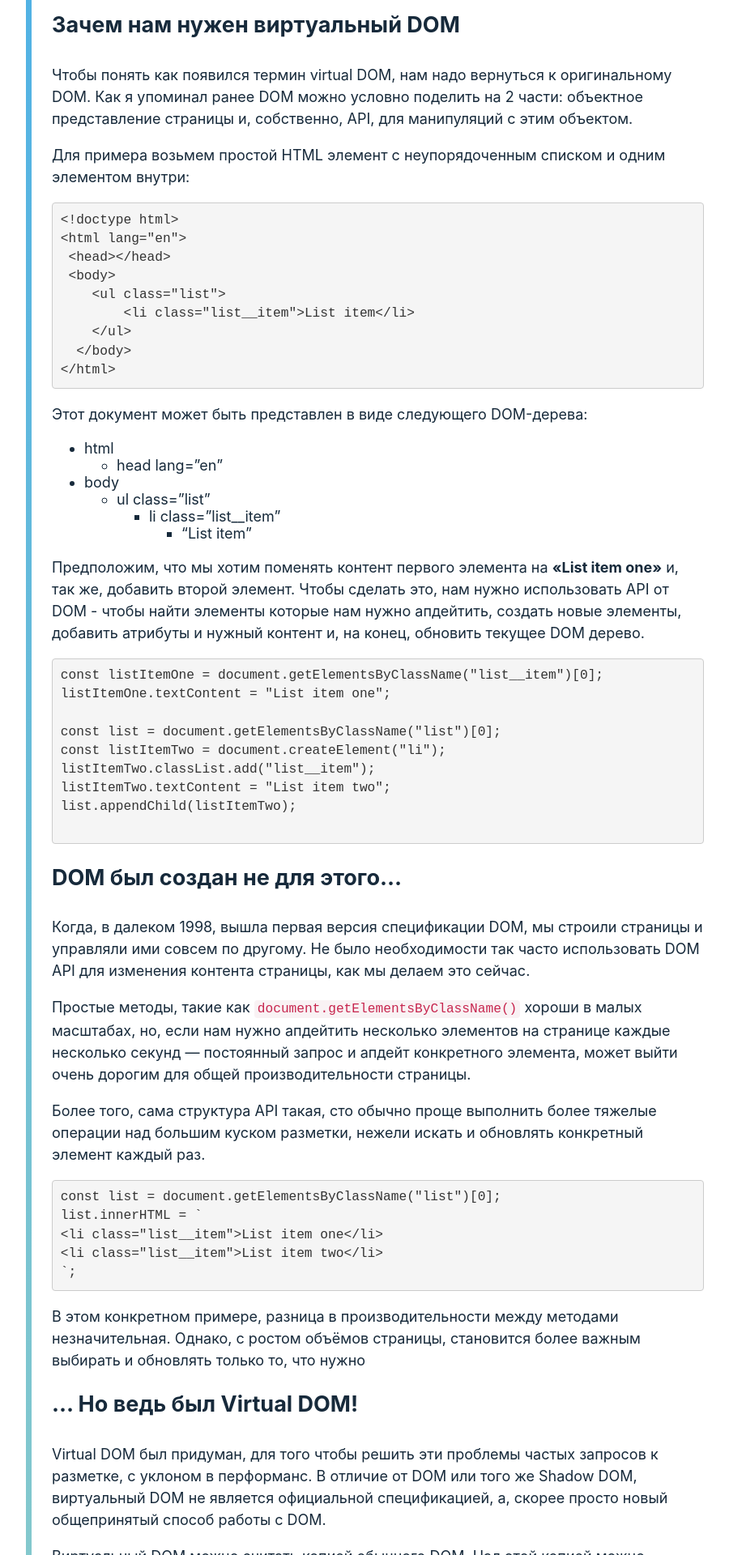
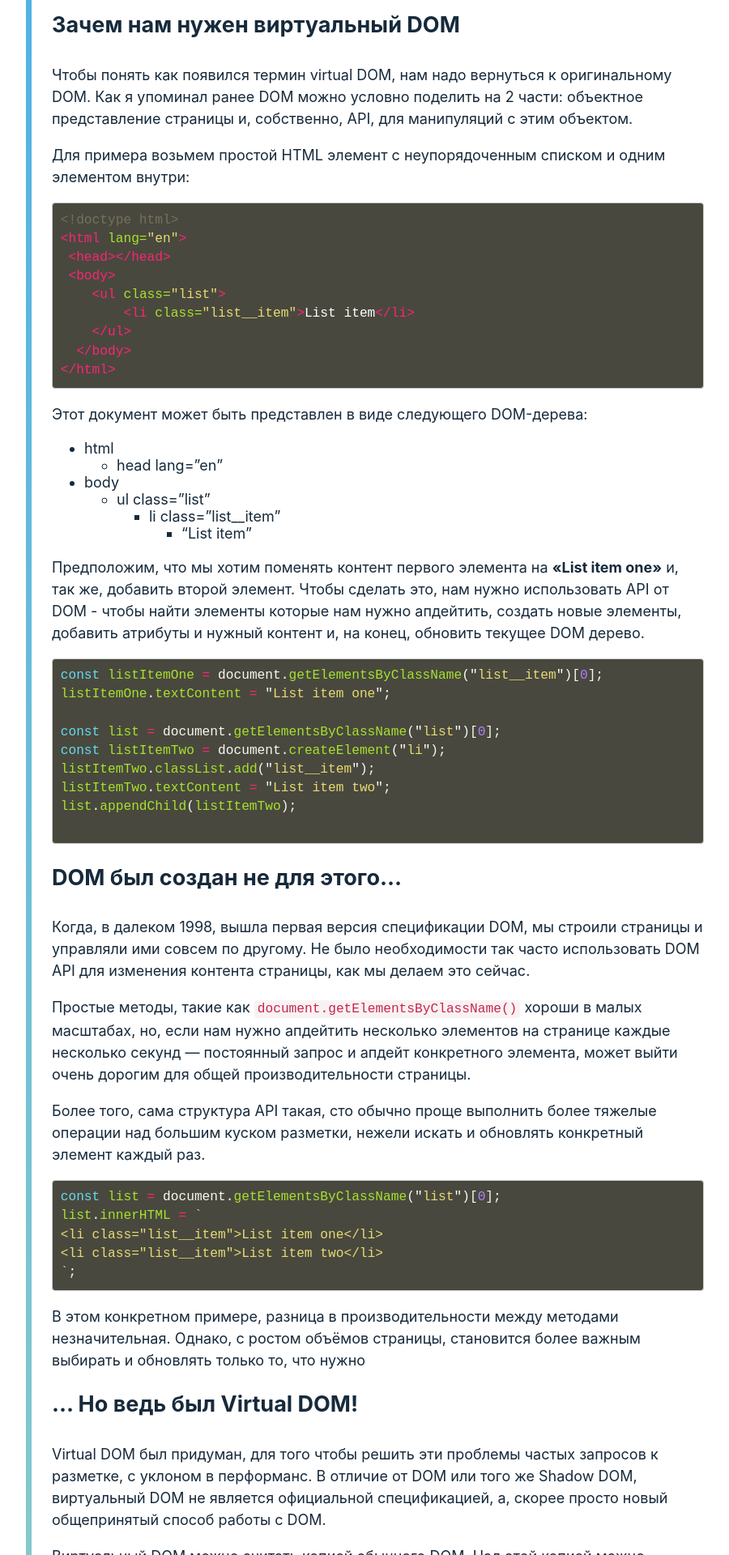
Before and after one commit to handleman/handleman.github.source, a Jekyll site: the page built from _posts/2019-03-22-virtual-dom.markdown, in a window 1280 px wide. Shown: the part 601-2521 px from the top of the page at 81% size, without its empty margins (26-926 px from the left). Built offline with Jekyll 4.4.1, drawn with Linux system fonts in a browser that asks for light colours; comment, search, counter and statistics services are not loaded.

Commit message:
syntax highliting for code snippets

```diff
--- a/assets/css/styles.scss
+++ b/assets/css/styles.scss
@@ -1,15 +1,15 @@
 ---
 ---
-$accent-color: #198BCD;
+
+$accent-color: #198bcd;
 $extra-color: #fdff89;
 $divide-color: #bebebe;
 $font-color: #172a3b;
 $mobile-screen: 760px;
 $tablet-screen: 1100px;
 
-
-
-html, body{
+html,
+body {
     margin: 0;
 }
 html {
@@ -20,125 +20,118 @@
     min-height: 100%;
     font-size: 18px;
     color: $font-color;
-  font-family: -apple-system,BlinkMacSystemFont,"Segoe UI",Roboto,Oxygen-Sans,Ubuntu,Cantarell,"Helvetica Neue",sans-serif;
+    font-family: -apple-system, BlinkMacSystemFont, 'Segoe UI', Roboto,
+        Oxygen-Sans, Ubuntu, Cantarell, 'Helvetica Neue', sans-serif;
 }
 @media screen and (max-width: $mobile-screen) {
-  body{
+    body {
         font-size: 14px;
-
     }
 }
-hr{
+hr {
     display: block;
     border: 0;
     height: 2px;
     background-color: $divide-color;
-  margin-top: .5em;
+    margin-top: 0.5em;
     margin-bottom: 1em;
 }
-.headings{
-  margin-top: .8em;
+.headings {
+    margin-top: 0.8em;
     margin-bottom: 1em;
     line-height: 1.5em;
 }
 
-h1{
+h1 {
     @extend .headings;
     font-size: 2.1em;
-
 }
-h2{
+h2 {
     @extend .headings;
     font-size: 1.5em;
 }
 
-h3{
+h3 {
     @extend .headings;
     font-size: 1em;
 }
 
-p{
+p {
     line-height: 1.5;
 }
-ul.nav{
+ul.nav {
     display: block;
     list-style-type: none;
     margin: 0;
     padding: 0;
-
 }
-.container{
+.container {
     height: auto;
     display: grid;
     justify-content: center;
 }
 
-.site-content{
+.site-content {
     display: grid;
     max-width: $tablet-screen;
     grid-template-columns: 3fr 1fr;
     grid-template-rows: 40px auto 120px;
     grid-template-areas:
-          ". ."
-          "content aside"
-          "footer footer";
+        '. .'
+        'content aside'
+        'footer footer';
     align-content: stretch;
     grid-gap: 1em 1.5em;
-
 }
 @media screen and (max-width: $mobile-screen) {
-  .site-content{
-    grid-template-columns:1fr;
+    .site-content {
+        grid-template-columns: 1fr;
         grid-template-rows: 2em auto 3em;
         grid-template-areas:
-            "aside"
-            "content"
-            "footer";
-    grid-gap: 1em ;
-
+            'aside'
+            'content'
+            'footer';
+        grid-gap: 1em;
     }
 }
 
-
-.aside{
+.aside {
     grid-area: aside;
-  .panel{
+    .panel {
         margin-top: 3em;
     }
-  ul.nav{
-    li{
+    ul.nav {
+        li {
             display: block;
             text-align: center;
         }
-    a{
+        a {
             font-size: 1.25em;
         }
     }
 }
 @media screen and (max-width: $mobile-screen) {
-  .aside{
+    .aside {
         display: flex;
         padding-left: 1em;
-    padding-top: .5em;
+        padding-top: 0.5em;
         align-content: center;
 
-
-    ul.nav{
-      padding-top: .5em;
+        ul.nav {
+            padding-top: 0.5em;
             padding-left: 2em;
-      li{
+            li {
                 display: inline-block;
             }
-      a{
+            a {
                 font-size: 1em;
             }
         }
     }
-
 }
-.content{
-  grid-area:content;
-  .comic_page{
+.content {
+    grid-area: content;
+    .comic_page {
         display: block;
         width: 100%;
         height: auto;
@@ -146,31 +139,28 @@
     }
 }
 @media screen and (max-width: $mobile-screen) {
-  .content{
-    padding-left: .5em;
-    padding-right: .5em;
+    .content {
+        padding-left: 0.5em;
+        padding-right: 0.5em;
         overflow: auto;
     }
 }
 
-.article{
+.article {
     box-sizing: border-box;
     max-width: 805px;
-  img{
+    img {
         display: inline-block;
         max-width: 100%;
     }
     pre {
         display: block;
-    padding: .6em;
+        padding: 0.6em;
         margin: 0 0 11px;
         font-size: 0.9em;
         line-height: 1.428571429;
         word-break: break-all;
         word-wrap: break-word;
-    color: #333;
-    background-color: #f5f5f5;
-    border: 1px solid #ccc;
         border-radius: 4px;
         white-space: pre-wrap;
     }
@@ -181,38 +171,34 @@
         background-color: #f9f2f4;
         border-radius: 4px;
         white-space: pre-wrap;
-
     }
-  .gist{
+    .gist {
         box-sizing: border-box;
     }
 }
 @media screen and (max-width: $mobile-screen) {
-  .article{
-    .gist{
+    .article {
+        .gist {
             box-sizing: border-box;
             max-width: 100%;
             overflow: scroll;
         }
     }
-
 }
 
-
-.footer{
-  grid-area:footer;
+.footer {
+    grid-area: footer;
     display: flex;
     align-items: center;
     justify-content: space-between;
     padding-top: 1em;
-  ul.nav{
-    li{
+    ul.nav {
+        li {
             display: inline-block;
             margin-left: 1em;
-
         }
     }
-  .scroll-top{
+    .scroll-top {
         font-size: 1em;
         margin-right: 2em;
         @extend .link-like;
@@ -220,14 +206,14 @@
         border: 0;
         padding: 0;
         outline: none;
-    .icon{
+        .icon {
             position: absolute;
             margin-left: 10px;
             margin-top: 3px;
             width: 2px;
             height: 16px;
             background-color: currentColor;
-      &::before{
+            &::before {
                 content: '';
                 position: absolute;
                 left: -5px;
@@ -241,23 +227,20 @@
             }
         }
     }
-
 }
 @media screen and (max-width: $mobile-screen) {
-  .footer{
+    .footer {
         padding-bottom: 1em;
         padding-left: 1em;
-    .scroll-top{
-      .icon{
+        .scroll-top {
+            .icon {
                 margin-top: -1em;
             }
         }
     }
-
 }
 
-
-.logo{
+.logo {
     display: block;
     text-indent: -9999px;
     width: 200px;
@@ -270,7 +253,7 @@
     }
 }
 @media screen and (max-width: $mobile-screen) {
-  .logo{
+    .logo {
         width: 3em;
         height: 3em;
         margin: 0;
@@ -308,35 +291,35 @@
 }
 
 .link-like,
-a{
+a {
     color: $accent-color;
     text-decoration: none;
-  transition: color .2s;
+    transition: color 0.2s;
     &:hover,
     &:focus,
-  &:active{
+    &:active {
         color: lighten($accent-color, 10%);
         text-decoration: underline;
     }
-  &:visited{
+    &:visited {
         color: $accent-color;
         &:hover,
         &:focus,
-    &:active{
+        &:active {
             color: lighten($accent-color, 10%);
             text-decoration: underline;
         }
     }
 }
-.annotation{
+.annotation {
     display: block;
     margin-bottom: 2em;
-  padding: .7em;
-  border-radius:2px;
-  transition: all .3s;
+    padding: 0.7em;
+    border-radius: 2px;
+    transition: all 0.3s;
     box-sizing: border-box;
-  h2{
-    margin-bottom: .5em;
+    h2 {
+        margin-bottom: 0.5em;
     }
     .description-img {
         display: block;
@@ -349,7 +332,7 @@
         text-indent: 1em;
         text-align: justify;
     }
-  .info{
+    .info {
         display: block;
         color: darken($divide-color, 20%);
         float: right;
@@ -357,7 +340,7 @@
 }
 @media screen and (max-width: $mobile-screen) {
     .annotation {
-    &> a{
+        & > a {
             display: block;
         }
         .description-img {
@@ -374,12 +357,11 @@
     line-height: 1.428571429;
     border: 1px solid $divide-color;
     border-radius: 4px;
-  -webkit-transition: all .2s ease-in-out;
-  transition: all .2s ease-in-out;
+    -webkit-transition: all 0.2s ease-in-out;
+    transition: all 0.2s ease-in-out;
     display: inline-block;
     max-width: 100%;
     height: auto;
-
 }
 
 .img-responsive {
@@ -387,27 +369,27 @@
     max-width: 100%;
     height: auto;
 }
-.pagination{
+.pagination {
     color: darken($divide-color, 20%);
-  font-size: .9em;
-  .arrow{
+    font-size: 0.9em;
+    .arrow {
         display: inline-block;
         height: 20px;
-    transition: background-color .3s;
+        transition: background-color 0.3s;
         padding: 3px 1em 3px 2em;
         border-radius: 3px;
         position: relative;
         vertical-align: bottom;
-    &:hover{
-      background-color: transparentize($divide-color, .9);
+        &:hover {
+            background-color: transparentize($divide-color, 0.9);
         }
     }
-  .next{
+    .next {
         color: $accent-color;
         position: absolute;
         top: 0;
         left: 0;
-    margin-left: .8em;
+        margin-left: 0.8em;
         margin-top: 13px;
         width: 26px;
         height: 1px;
@@ -415,7 +397,6 @@
         text-indent: -9999px;
         @extend .link-like;
         text-decoration: none;
-
 
         &:before {
             content: '';
@@ -430,12 +411,12 @@
             transform: rotate(45deg);
         }
     }
-  .previous{
+    .previous {
         color: $accent-color;
         position: absolute;
         top: 0;
         left: 0;
-    margin-left: .8em;
+        margin-left: 0.8em;
         margin-top: 13px;
         width: 26px;
         height: 1px;
@@ -458,30 +439,41 @@
         }
     }
 }
-.post-content{
+.post-content {
     position: relative;
-  &::before{
+    &::before {
         content: '';
         position: absolute;
         width: 7px;
         top: 0;
         left: 0;
         height: 100%;
-    opacity: .9;
+        opacity: 0.9;
         margin-left: -1.8em;
         background: lighten($accent-color, 10%);
-    background: -moz-linear-gradient(top, lighten($accent-color, 10%) 0%, $extra-color 100%);
-    background: -webkit-linear-gradient(top, lighten($accent-color, 10%) 0%,$extra-color 100%);
-    background: linear-gradient(to bottom, lighten($accent-color, 10%) 0%,$extra-color 100%);
-
+        background: -moz-linear-gradient(
+            top,
+            lighten($accent-color, 10%) 0%,
+            $extra-color 100%
+        );
+        background: -webkit-linear-gradient(
+            top,
+            lighten($accent-color, 10%) 0%,
+            $extra-color 100%
+        );
+        background: linear-gradient(
+            to bottom,
+            lighten($accent-color, 10%) 0%,
+            $extra-color 100%
+        );
     }
 }
-.post-comments{
+.post-comments {
     margin-top: 2em;
 }
-@media screen and (max-width: $mobile-screen){
-
-  .tweet-panel{
+@media screen and (max-width: $mobile-screen) {
+    .tweet-panel {
         display: none;
     }
 }
+@import url(./syntax.css);
--- /dev/null
+++ b/assets/css/syntax.css
@@ -0,0 +1,72 @@
+/* Adjusted to give override background and text colour */
+.highlight pre, pre, .highlight .hll {
+  background-color: #49483E;
+  border: 1px solid #ccc;
+  padding: 6px 10px;
+  border-radius: 3px;
+  color: #FFFFFF;
+}
+
+.gist pre {
+  color: #515151;
+}
+
+/* Highlights taken from https://gist.github.com/asaaki/1007420  for Monokai theme */
+.c                 { color: #75715e }                            /* Comment                     */
+.err               { color: #960050; background-color: #1e0010 } /* Error                       */
+.k                 { color: #66d9ef }                            /* Keyword                     */
+.l                 { color: #ae81ff }                            /* Literal                     */
+.n                 { color: #f8f8f2 }                            /* Name                        */
+.o                 { color: #f92672 }                            /* Operator                    */
+.p                 { color: #f8f8f2 }                            /* Punctuation                 */
+.cm                { color: #75715e }                            /* Comment.Multiline           */
+.cp                { color: #75715e }                            /* Comment.Preproc             */
+.c1                { color: #75715e }                            /* Comment.Single              */
+.cs                { color: #75715e }                            /* Comment.Special             */
+.ge                { font-style: italic }                        /* Generic.Emph                */
+.gs                { font-weight: bold }                         /* Generic.Strong              */
+.kc                { color: #66d9ef }                            /* Keyword.Constant            */
+.kd                { color: #66d9ef }                            /* Keyword.Declaration         */
+.kn                { color: #f92672 }                            /* Keyword.Namespace           */
+.kp                { color: #66d9ef }                            /* Keyword.Pseudo              */
+.kr                { color: #66d9ef }                            /* Keyword.Reserved            */
+.kt                { color: #66d9ef }                            /* Keyword.Type                */
+.ld                { color: #e6db74 }                            /* Literal.Date                */
+.m                 { color: #ae81ff }                            /* Literal.Number              */
+.s                 { color: #e6db74 }                            /* Literal.String              */
+.na                { color: #a6e22e }                            /* Name.Attribute              */
+.nb                { color: #f8f8f2 }                            /* Name.Builtin                */
+.nc                { color: #a6e22e }                            /* Name.Class                  */
+.no                { color: #66d9ef }                            /* Name.Constant               */
+.nd                { color: #a6e22e }                            /* Name.Decorator              */
+.ni                { color: #f8f8f2 }                            /* Name.Entity                 */
+.ne                { color: #a6e22e }                            /* Name.Exception              */
+.nf                { color: #a6e22e }                            /* Name.Function               */
+.nl                { color: #f8f8f2 }                            /* Name.Label                  */
+.nn                { color: #f8f8f2 }                            /* Name.Namespace              */
+.nx                { color: #a6e22e }                            /* Name.Other                  */
+.py                { color: #f8f8f2 }                            /* Name.Property               */
+.nt                { color: #f92672 }                            /* Name.Tag                    */
+.nv                { color: #f8f8f2 }                            /* Name.Variable               */
+.ow                { color: #f92672 }                            /* Operator.Word               */
+.w                 { color: #f8f8f2 }                            /* Text.Whitespace             */
+.mf                { color: #ae81ff }                            /* Literal.Number.Float        */
+.mh                { color: #ae81ff }                            /* Literal.Number.Hex          */
+.mi                { color: #ae81ff }                            /* Literal.Number.Integer      */
+.mo                { color: #ae81ff }                            /* Literal.Number.Oct          */
+.sb                { color: #e6db74 }                            /* Literal.String.Backtick     */
+.sc                { color: #e6db74 }                            /* Literal.String.Char         */
+.sd                { color: #e6db74 }                            /* Literal.String.Doc          */
+.s2                { color: #e6db74 }                            /* Literal.String.Double       */
+.se                { color: #ae81ff }                            /* Literal.String.Escape       */
+.sh                { color: #e6db74 }                            /* Literal.String.Heredoc      */
+.si                { color: #e6db74 }                            /* Literal.String.Interpol     */
+.sx                { color: #e6db74 }                            /* Literal.String.Other        */
+.sr                { color: #e6db74 }                            /* Literal.String.Regex        */
+.s1                { color: #e6db74 }                            /* Literal.String.Single       */
+.ss                { color: #e6db74 }                            /* Literal.String.Symbol       */
+.bp                { color: #f8f8f2 }                            /* Name.Builtin.Pseudo         */
+.vc                { color: #f8f8f2 }                            /* Name.Variable.Class         */
+.vg                { color: #f8f8f2 }                            /* Name.Variable.Global        */
+.vi                { color: #f8f8f2 }                            /* Name.Variable.Instance      */
+.il                { color: #ae81ff }                            /* Literal.Number.Integer.Long */
```
Lines whose indentation alone changed are shown as unchanged.
